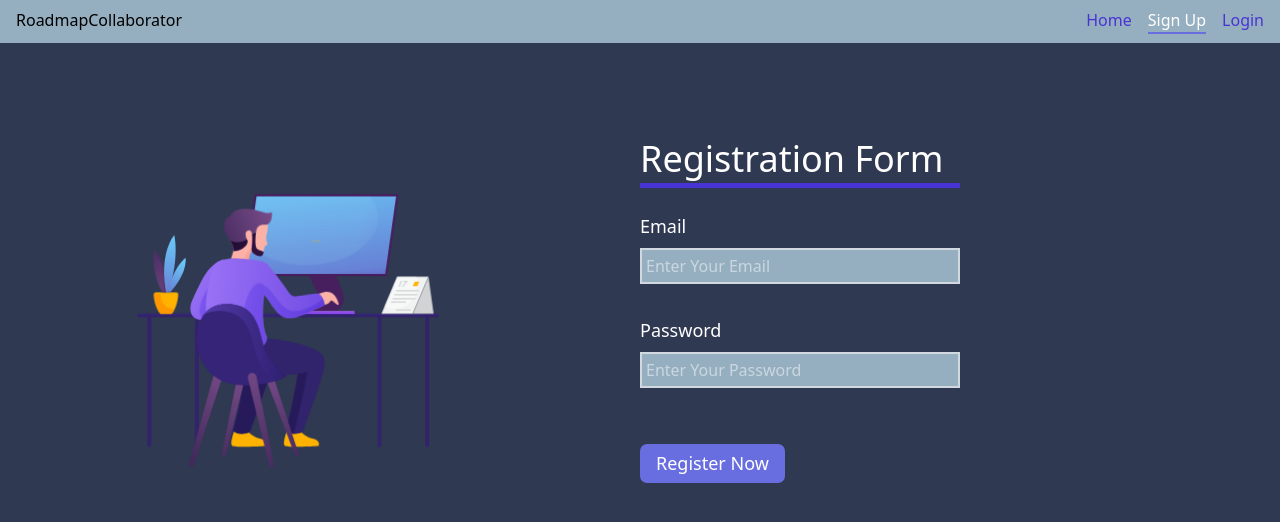
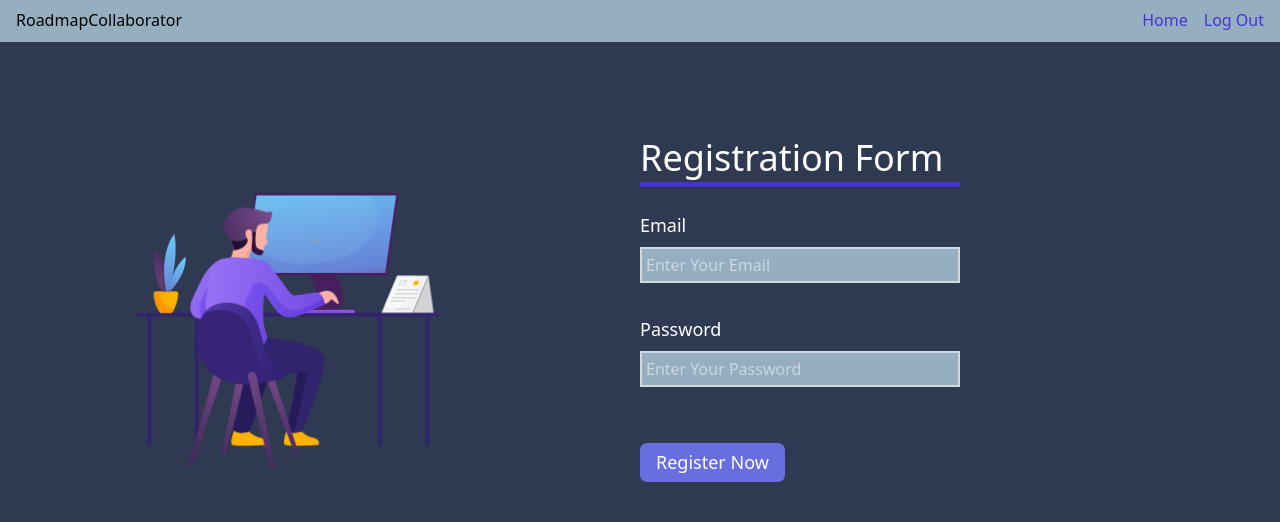
Before and after one commit to muntasir-mahmud-abdullah/Roadmap-App, a React (Vite) app in the folder frontend/: page /signup in a window 1280 px wide. Shown: the top 522 px of the page. Built offline with nearby package versions, Linux system fonts and the light colour scheme; sample sign-in values are in the browser's storage.

Commit message:
frontend: Logout route successfully implemented and made fuctional using token availability

```diff
--- a/frontend/src/App.jsx
+++ b/frontend/src/App.jsx
@@ -4,6 +4,7 @@ import Signup from "./pages/Signup";
 import Login from "./pages/Login";
 import Navbar from "./components/Navbar";
 import Error from "./pages/Error";
+import Logout from "./pages/Logout";
 const App = () => {
   return <>
   <BrowserRouter>
@@ -12,6 +13,7 @@ const App = () => {
         <Route path="/" element={<Home />} />
         <Route path="/signup" element={<Signup />} />
         <Route path="/login" element={<Login />} />
+        <Route path="/logout" element={<Logout />} />
         <Route path="*" element={<Error />} />
     </Routes>
   </BrowserRouter>
--- a/frontend/src/components/Navbar.jsx
+++ b/frontend/src/components/Navbar.jsx
@@ -1,6 +1,8 @@
 import { NavLink } from "react-router";
 import "./Navbar.css";
+import { useAuth } from "../store/Auth";
 const Navbar = () => {
+  const {isLoggedIn} = useAuth();
   return (
     <>
       <header className="w-full py-2 px-4 bg-(--bg-primary) sticky top-0 z-50">
@@ -15,6 +17,12 @@ const Navbar = () => {
                   Home
                 </NavLink>
               </li>
+              {
+                isLoggedIn ? <li>
+                  <NavLink className="navlink" to="/logout">
+                    Log Out
+                  </NavLink>
+                </li> : <>
               <li>
                 <NavLink className="navlink" to="/signup">
                   Sign Up
@@ -25,6 +33,9 @@ const Navbar = () => {
                   Login
                 </NavLink>
               </li>
+                </>
+
+}
             </ul>
           </nav>
         </div>
--- /dev/null
+++ b/frontend/src/pages/Logout.jsx
@@ -0,0 +1,12 @@
+import { useEffect } from "react";
+import { Navigate } from "react-router";
+import { useAuth } from "../store/Auth";
+const Logout = () => {
+    const {logoutUser} = useAuth();
+  useEffect(() => {
+    logoutUser();
+  }, [logoutUser]);
+  return <Navigate to="/login" />;
+};
+
+export default Logout;
--- a/frontend/src/store/Auth.jsx
+++ b/frontend/src/store/Auth.jsx
@@ -1,12 +1,22 @@
-import { createContext, useContext } from "react";
+import { createContext, useContext, useState } from "react";
 export const AuthContext = createContext();
 const AuthProvider = ({ children }) => {
+  const [token, setToken] = useState(localStorage.getItem("token"));
   const storeTokenInLS = (serverToken) => {
     return localStorage.setItem("token", serverToken);
   };
 
+  let isLoggedIn = !!token;
+  console.log("islogged in value, ", isLoggedIn);
+
+  //tackling the logout fuctionality
+  const logoutUser = () => {
+    setToken("");
+    localStorage.removeItem("token");
+  };
+
   return (
-    <AuthContext.Provider value={{ storeTokenInLS }}>
+    <AuthContext.Provider value={{ isLoggedIn, storeTokenInLS, logoutUser }}>
       {children}
     </AuthContext.Provider>
   );
```
